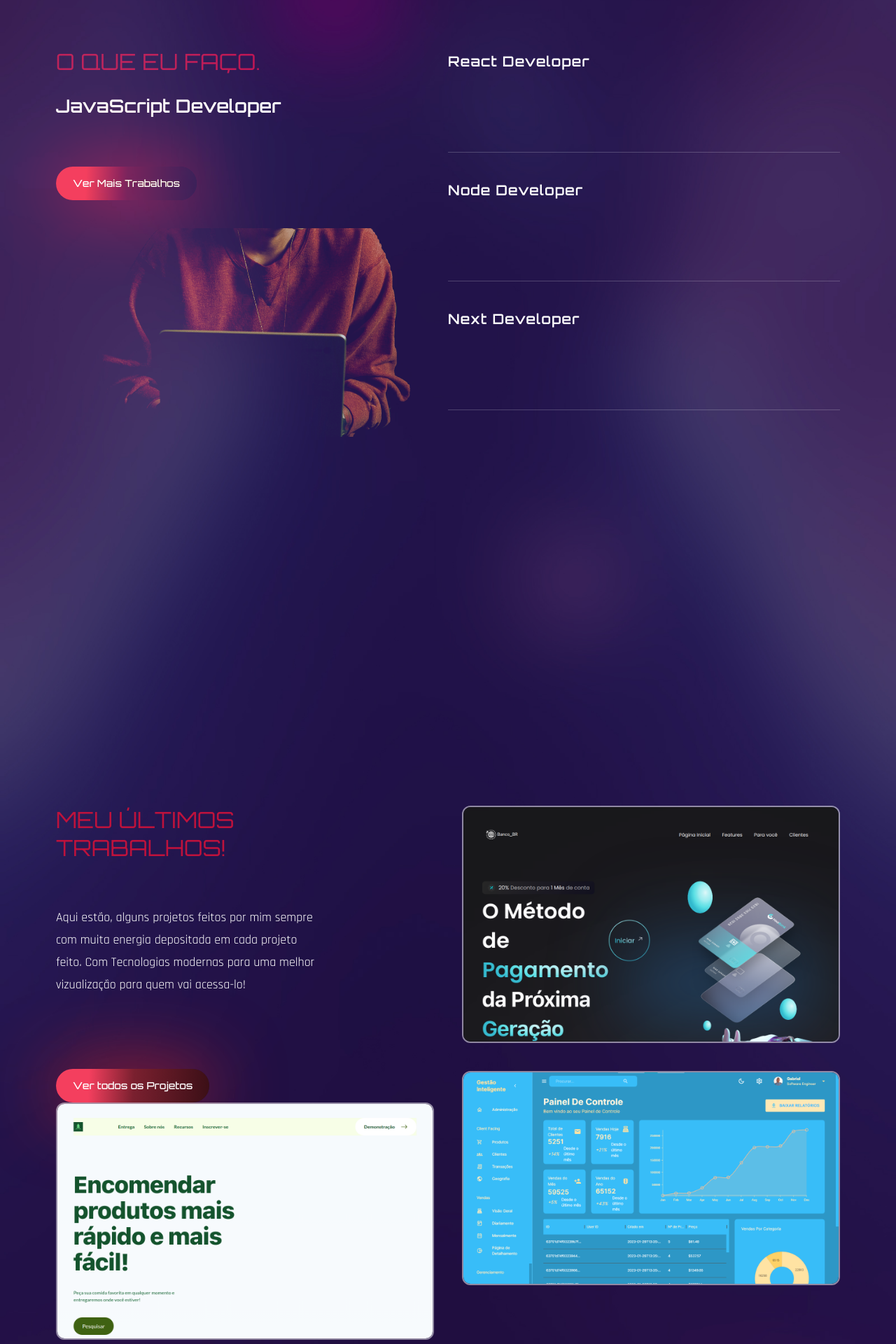
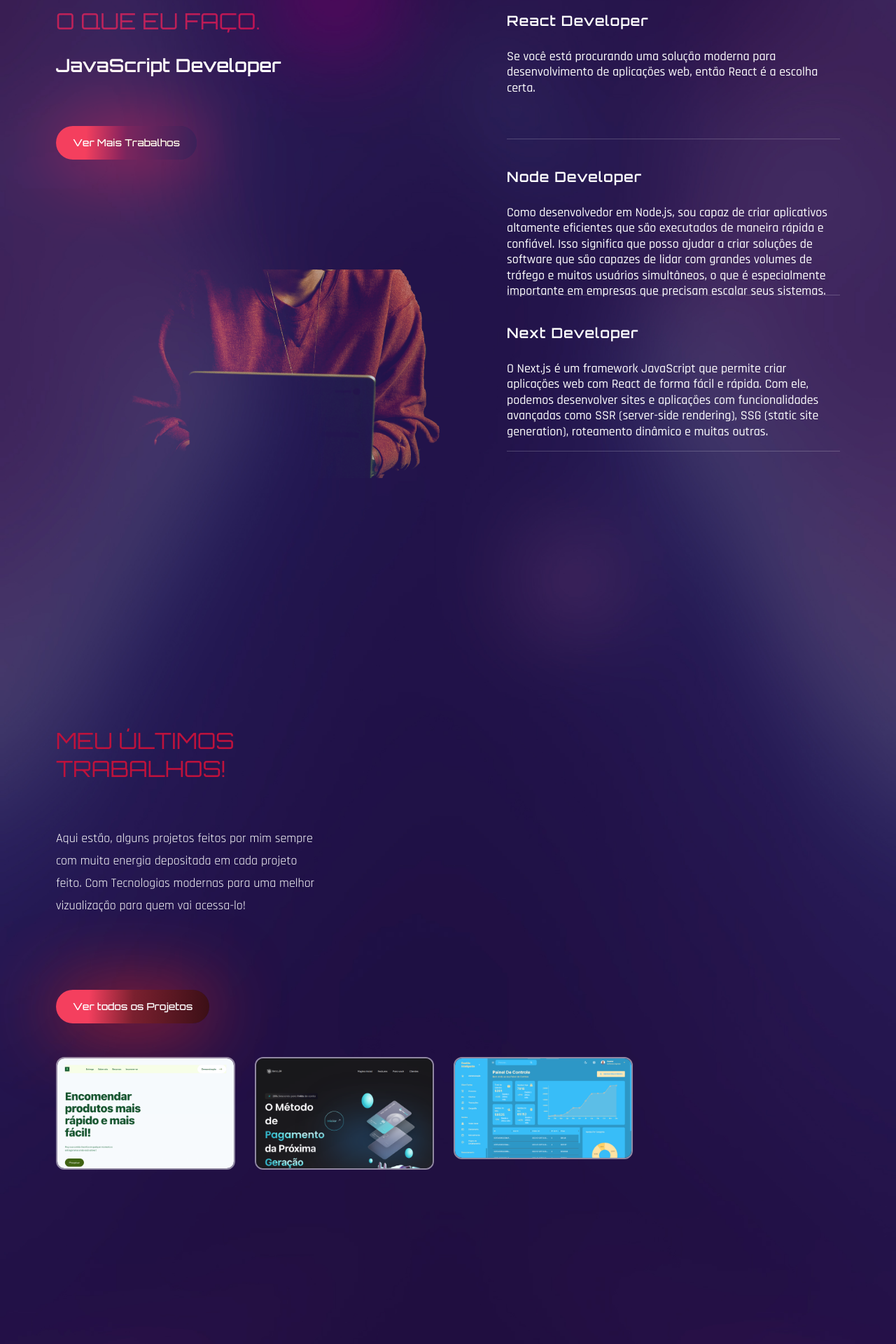
Before and after one commit to Suntzu1000/portfolio2.0, a React (Create React App) app in the folder portfolio-starter/: page / in a window 1280 px wide. Shown: the part 1740-3660 px from the top of the page at 70% size. Built offline with nearby package versions, Linux system fonts and the light colour scheme; the HTML template or start-up script is replaced by a standard one; a web font is replaced by a local one.

Commit message:
Updates in Work

```diff
--- a/portfolio-starter/src/components/About.js
+++ b/portfolio-starter/src/components/About.js
@@ -49,7 +49,7 @@ const About = () => {
               </div>
               <div>
                 <div className="text-[40px] font-tertiary text-gradient mb-2 ">
-                  {inView ? <CountUp start={0} end={20} duration={3} /> : null}+
+                  {inView ? <CountUp start={0} end={25} duration={3} /> : null}+
                 </div>
                 <div className="font-primary text-sm tracking-[2px]">
                   Projetos no <br />
--- a/portfolio-starter/src/components/Services.js
+++ b/portfolio-starter/src/components/Services.js
@@ -7,15 +7,15 @@ import { Link } from "react-scroll";
 const services = [
   {
     name: "React Developer",
-    description: "",
+    description: "Se você está procurando uma solução moderna para desenvolvimento de aplicações web, então React é a escolha certa.",
   },
   {
     name: "Node Developer",
-    description: "",
+    description: "Como desenvolvedor em Node.js, sou capaz de criar aplicativos altamente eficientes que são executados de maneira rápida e confiável. Isso significa que posso ajudar a criar soluções de software que são capazes de lidar com grandes volumes de tráfego e muitos usuários simultâneos, o que é especialmente importante em empresas que precisam escalar seus sistemas.",
   },
   {
     name: "Next Developer",
-    description: "",
+    description: "O Next.js é um framework JavaScript que permite criar aplicações web com React de forma fácil e rápida. Com ele, podemos desenvolver sites e aplicações com funcionalidades avançadas como SSR (server-side rendering), SSG (static site generation), roteamento dinâmico e muitas outras.",
   },
 ];
 
@@ -43,21 +43,21 @@ const Services = () => {
             initial="hidden"
             whileInView={"show"}
             viewport={{ once: false, amount: 0.3 }}
-            className="flex-1 "
+            className="flex-2 "
           >
             <div>
               {services.map((service, index) => {
                 const { name, description } = service;
                 return (
                   <div
-                    className="border-b border-white/20 h-[146px] mb-[38px] flex "
+                    className="border-b border-white/20 h-[185px] mb-[38px] flex flex-1 "
                     key={index}
                   >
-                    <div className="max-w-[476px]">
+                    <div className="max-w-[476px] ">
                       <h4 className="text-[20px] tracking-wider font-primary font-semibold mb-6 ">
                         {name}
                       </h4>
-                      <p className="font-secondary leading-tight ">
+                      <p className="font-secondary leading-tight font-medium ">
                         {description}
                       </p>
                     </div>
--- a/portfolio-starter/src/components/Work.js
+++ b/portfolio-starter/src/components/Work.js
@@ -1,27 +1,21 @@
 import React from "react";
 import { motion } from "framer-motion";
 import { fadeIn } from "../variants";
+import { Link } from "react-scroll";
+import { projects } from "../data/Data";
 
-import img1 from "../assets/portfolio-img1.png";
-import img2 from "../assets/portfolio-img2.png";
-import img3 from "../assets/portfolio-img3.png";
-import { Link } from "react-scroll";
+
 const Work = () => {
   return (
-    <section className="section mt-96 " id="work">
+    <section className="section mt-96 mb-96 " id="work">
       <div className="container mx-auto">
-        <div className="flex flex-col lg:flex-row gap-x-10 ">
+        <div className="flex flex-col lg:flex-row flex-wrap justify-center mx-4 lg:mx-0 ">
           <motion.div
             variants={fadeIn("right", 0.3)}
             initial="hidden"
             whileInView={"show"}
             viewport={{ once: false, amount: 0.3 }}
             className="flex-1 flex flex-col gap-y-12 mb-10 lg:mb-0  "
-          >
-            <a
-              href="https://apresentacao-ebon.vercel.app/"
-              target="_blank"
-              rel="noopener noreferrer"
           >
             <div className="flex-1 flex flex-col gap-y-10 ">
               <h2 className="h2 leading-tight text-accent ">
@@ -37,18 +31,29 @@ const Work = () => {
                 <button className="btn btn-sm">Ver todos os Projetos</button>
               </Link>
 </div>
-
-              <div className="group relative overflow-hidden border-2 border-white/50 rounded-xl ">
+              <motion.div
+               variants={fadeIn("", 0.3)}
+               initial="hidden"
+               whileInView={"show"}
+               viewport={{ once: false, amount: 0.3 }}
+               className="grid gap-4 grid-cols-4 grid-rows-3">
+              {projects.map((project, index) => (
+                <a
+                  href={project.link}
+                  target="_blank"
+                  rel="noopener noreferrer"
+                  key={index}
+                >
+                  <div className="group relative overflow-hidden border-2 border-white/50 rounded-xl w-64 h-74 ">
                     <div className="group-hover:bg-black/70 w-full h-full absolute z-40 transition-all duration-300 "></div>
-
                     <img
                       className="group-hover:scale-125 transition-all duration-500 "
-                  src={img1}
+                      src={project.image}
                       alt=""
                     />
 
                     <div className="absolute -bottom-full left-12 group-hover:bottom-24 transition-all duration-500 z-500  ">
-                  <span className="text-gradient">Landing Page</span>
+                      <span className="text-gradient">{project.name}</span>
                     </div>
 
                     <div className="absolute -bottom-full left-12 group-hover:bottom-14 transition-all duration-700 z-50  ">
@@ -58,59 +63,9 @@ const Work = () => {
                     </div>
                   </div>
                 </a>
+              ))}
              </motion.div>
-          <motion.div
-            variants={fadeIn("left", 0.2)}
-            initial="hidden"
-            whileInView={"show"}
-            viewport={{ once: false, amount: 0.3 }}
-            className="flex-1 flex flex-col gap-y-10 "
-          >
-            <a
-              href="https://bancoteste.vercel.app/"
-              target="_blank"
-              rel="noopener noreferrer"
-            >
-              <div className="group relative overflow-hidden border-2 border-white/50 rounded-xl ">
-                <div className="group-hover:bg-black/70 w-full h-full absolute z-40 transition-all duration-300 "></div>
-                <img
-                  className="group-hover:scale-125 transition-all duration-500 "
-                  src={img2}
-                  alt=""
-                />
 
-                <div className="absolute -bottom-full left-12 group-hover:bottom-24 transition-all duration-500 z-500  ">
-                  <span className="text-gradient">Desing</span>
-                </div>
-
-                <div className="absolute -bottom-full left-12 group-hover:bottom-14 transition-all duration-700 z-50  ">
-                  <span className="text-3xl text-white ">Acessar</span>
-                </div>
-              </div>
-            </a>
-
-            <a
-              href="https://admin-front-end.onrender.com"
-              target="_blank"
-              rel="noopener noreferrer"
-            >
-              <div className="group relative overflow-hidden border-2 border-white/50 rounded-xl ">
-                <div className="group-hover:bg-black/70 w-full h-full absolute z-40 transition-all duration-300 "></div>
-                <img
-                  className="group-hover:scale-125 transition-all duration-500 "
-                  src={img3}
-                  alt=""
-                />
-
-                <div className="absolute -bottom-full left-12 group-hover:bottom-24 transition-all duration-500 z-500  ">
-                  <span className="text-gradient">Administração</span>
-                </div>
-
-                <div className="absolute -bottom-full left-12 group-hover:bottom-14 transition-all duration-700 z-50  ">
-                  <span className="text-3xl text-white "> Acessar</span>
-                </div>
-              </div>
-            </a>
           </motion.div>
         </div>
       </div>
@@ -119,3 +74,4 @@ const Work = () => {
 };
 
 export default Work;
+//group-hover:scale-125 transition-all duration-500
--- /dev/null
+++ b/portfolio-starter/src/data/Data.js
@@ -0,0 +1,25 @@
+import img1 from "../assets/portfolio-img1.png"
+import img2 from "../assets/portfolio-img2.png"
+import img3 from "../assets/portfolio-img3.png"
+
+export const projects = [
+  {
+    name: "Landing Page",
+    image: img1,
+    link: "https://apresentacao-ebon.vercel.app/",
+    description: "Descrição do projeto 1",
+  },
+  {
+    name: "Desing",
+    image: img2,
+    link: "https://bancoteste.vercel.app/",
+    description: "Descrição do projeto 2",
+  },
+  {
+    name: "Administração",
+    image: img3,
+    link: "https://admin-front-end.onrender.com",
+    description: "Descrição do projeto 3",
+  },
+
+];
```
Also changed, not shown: portfolio-starter/src/assets/about.png (deleted), portfolio-starter/src/assets/servics.png (deleted). Lines whose indentation alone changed are shown as unchanged.
